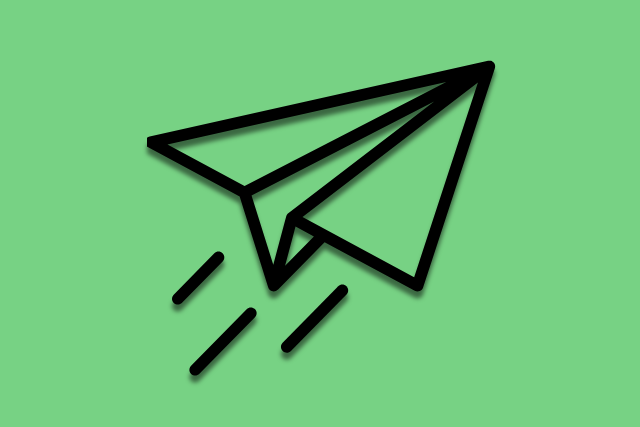
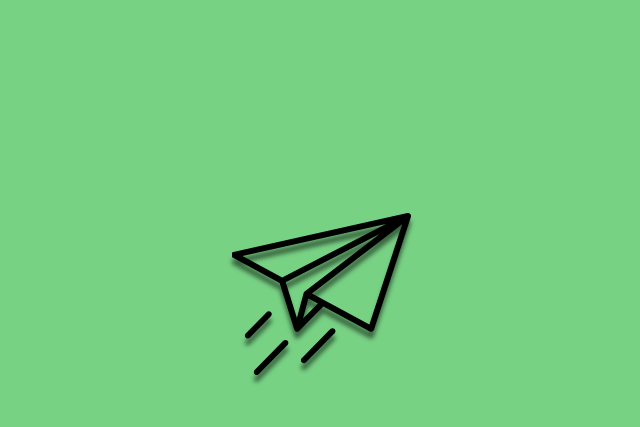
Before and after one commit to DouglasAmarelo/paperplane, a plain HTML site: page index.html in a window 1280 px wide. Shown: the part 373-800 px from the top of the page, without its empty margins (318-958 px from the left). Drawn offline with Linux system fonts and the light colour scheme.

Commit message:
resize paperplane

```diff
--- a/css/style.scss
+++ b/css/style.scss
@@ -20,12 +20,17 @@ body {
 }
 
 .paperplane {
+  align-items: center;
   animation: land 0.7s forwards ease;
+  display: flex;
   filter: drop-shadow(0 7px 2px rgba(0, 0, 0, 0.5));
+  justify-content: center;
+  max-height: 200px;
 
   img,
   svg {
     display: block;
+    max-width: 180px;
   }
 
   &.animate {
```
Also changed, not shown: css/style.css, 1 other file.
